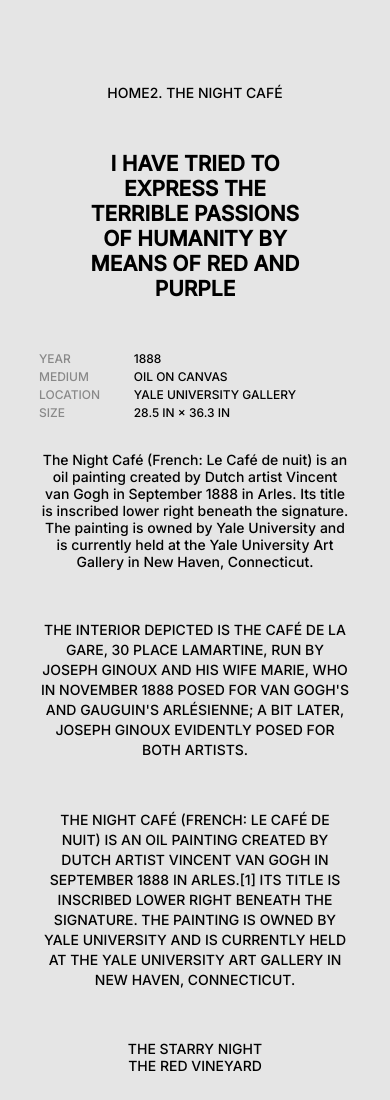
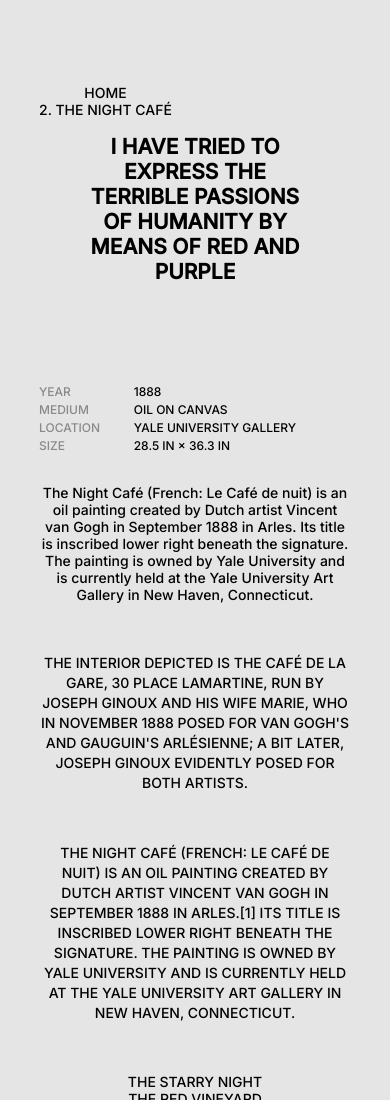
Before and after one commit to thelmaanjos/teste_grama, a plain HTML site: page index.html in a window 390 px wide. Shown: the top 1100 px of the page. Drawn offline with Linux system fonts and the light colour scheme.

Commit message:
atualizacao mobile 3

```diff
--- a/public/css/page-the-night-cafe.css
+++ b/public/css/page-the-night-cafe.css
@@ -12,27 +12,50 @@
 
 header {
     display: flex;
-    align-items: center;
     justify-content: center;
+    flex-direction: column;
+    position: fixed;
 }
 
 section {
     display: flex;
-    justify-content: flex-end;
+    padding-bottom: 50px;
 }
 
 section h1 {
     margin:50px;
-    z-index: 999;
 }
 /*
+.imagem-box1 {
+    overflow: hidden;
+    position: absolute;
+    top: 70px;
+    left: 0px;
+    border-radius:20px;
+    top: 1204px;
+}
+
+.imagem1 {
+    width: min(100%, 30rem);
+    height: min(55%, 30rem);
+    top: 700px;
+    position: absolute;
+    background: url("../images/camille-couvez-H5PnIYI_1I0-unsplash.jpg") no-repeat;
+    transform: rotate(270deg);
+    background-size: cover;
+
+}
+
 .topo-hero-image {
     overflow: hidden;
     position: absolute;
-    width: 50%;
-    height: min(30%, 300px);
+    width: min(100%, 30rem);
+    height: min(55%, 112rem);
     top: 70px;
+    z-index: -999;
+    left: 0px;
 }
+
 .hero-image {
     position: absolute;
     width: 1851px;
@@ -54,7 +77,6 @@ main {
 .content-paragraph-1 {
     padding: 50px 0 50px;
 }
-
 
 .content-paragraph-2 {
     padding-bottom: 50px;
@@ -156,7 +178,6 @@ footer {
         position: absolute;
         left: 0px;
         top: 0px;
-
         /*flex: none;
         order: 0;
         flex-grow: 0;
```
